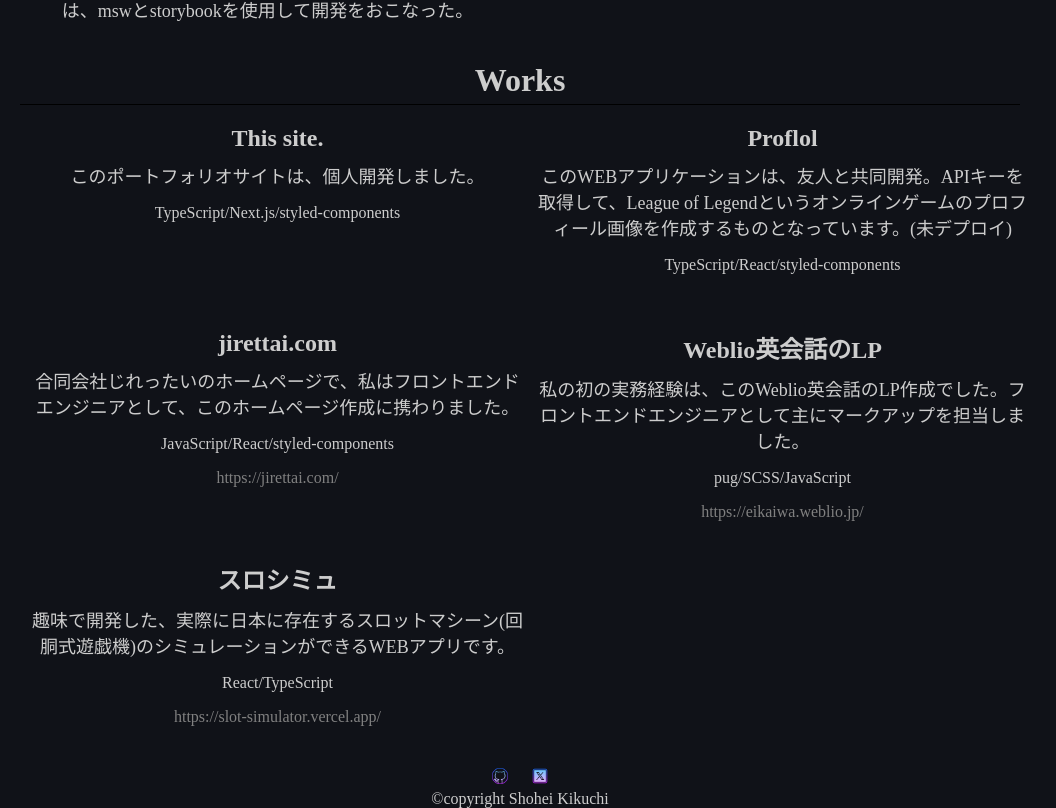
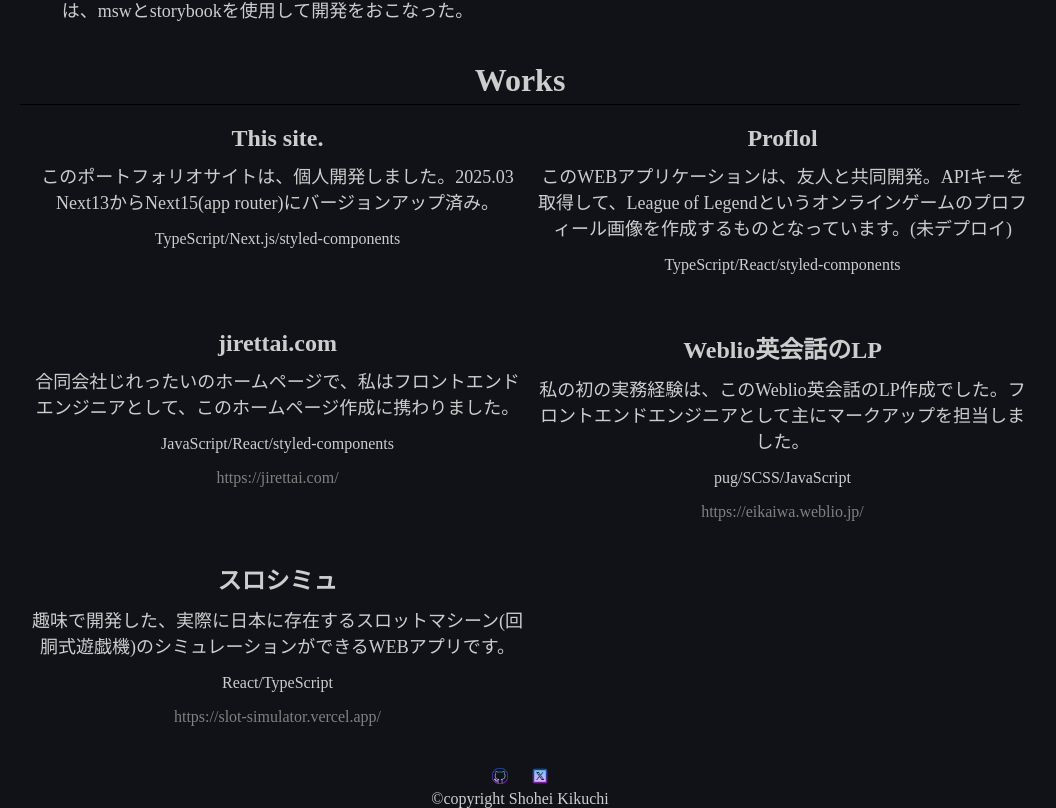
Before and after one commit to skikuchi7329/Portfolio, a Next.js app: page / in a window 1280 px wide. Shown: the part 1404-2212 px from the top of the page, without its empty margins (120-1176 px from the left). Built offline with nearby package versions, Linux system fonts and the light colour scheme.

Commit message:
update text

```diff
--- a/data/index.ts
+++ b/data/index.ts
@@ -38,7 +38,7 @@
 export const data = [
   {
     title: "This site.",
-    content: "このポートフォリオサイトは、個人開発しました。",
+    content: "このポートフォリオサイトは、個人開発しました。2025.03 Next13からNext15(app router)にバージョンアップ済み。",
     language: "TypeScript/Next.js/styled-components",
     link: "",
   },
```
